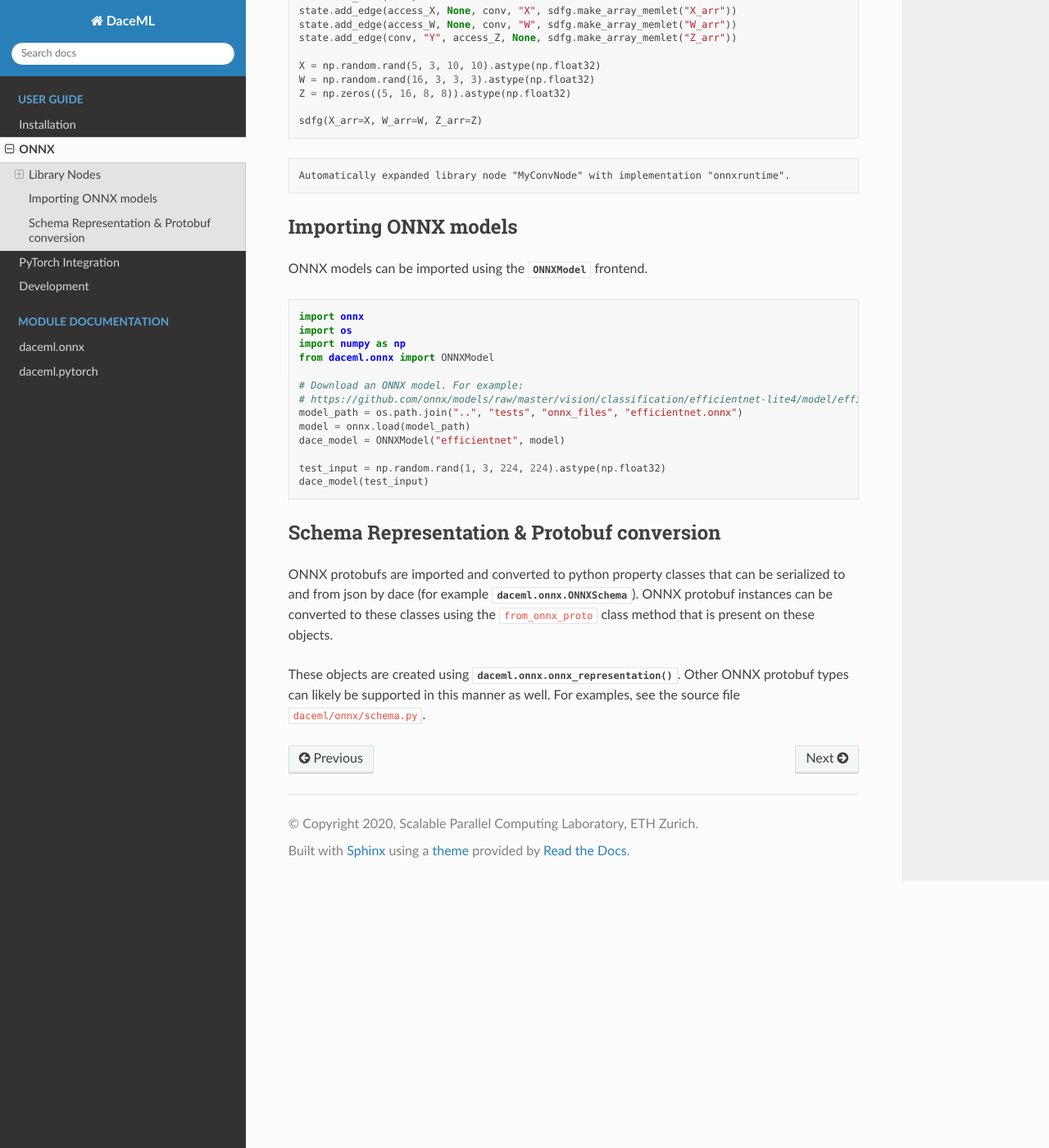
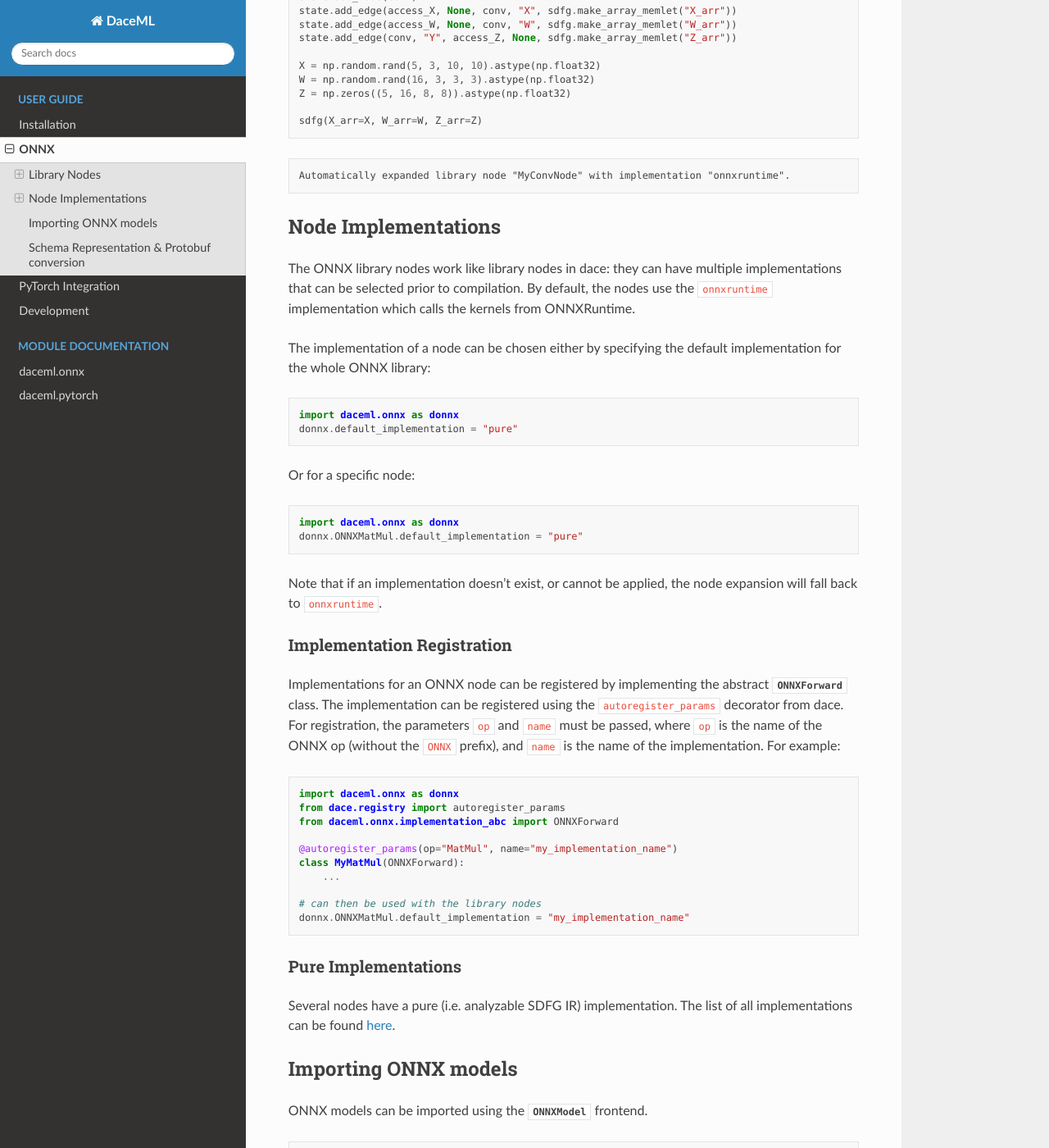
Before and after one commit to spcl/daceml, a Sphinx documentation site: the page built from doc/overviews/onnx.rst, in a window 1280 px wide and 1400 px high, scrolled down 2166 px. Shown: the whole window at 82% size. Built offline with Sphinx 7.4.7 and the Read the Docs theme 2.0.0, drawn with Linux system fonts in a browser that asks for light colours; some of the changed text lies outside the part shown.

Commit message:
Add documentation

```diff
--- a/doc/overviews/onnx.rst
+++ b/doc/overviews/onnx.rst
@@ -101,6 +101,55 @@ or the SDFG API:
 
     Automatically expanded library node "MyConvNode" with implementation "onnxruntime".
 
+Node Implementations
+--------------------
+The ONNX library nodes work like library nodes in dace: they can have multiple implementations that can be selected
+prior to compilation. By default, the nodes use the ``onnxruntime`` implementation which calls the kernels from
+ONNXRuntime.
+
+The implementation of a node can be chosen either by specifying the default implementation for the whole ONNX library:
+
+.. code-block:: python
+
+    import daceml.onnx as donnx
+    donnx.default_implementation = "pure"
+
+Or for a specific node:
+
+.. code-block:: python
+
+    import daceml.onnx as donnx
+    donnx.ONNXMatMul.default_implementation = "pure"
+
+Note that if an implementation doesn't exist, or cannot be applied, the node expansion will fall back to
+``onnxruntime``.
+
+Implementation Registration
+~~~~~~~~~~~~~~~~~~~~~~~~~~~
+Implementations for an ONNX node can be registered by implementing the abstract
+:class:`~daceml.onnx.implementation_abc.ONNXForward` class. The implementation can be registered using the
+``autoregister_params`` decorator from dace. For registration, the parameters ``op`` and ``name`` must be passed,
+where ``op`` is the name of the ONNX op (without the ``ONNX`` prefix), and ``name`` is the name of the implementation.
+For example:
+
+.. code-block:: python
+
+    import daceml.onnx as donnx
+    from dace.registry import autoregister_params
+    from daceml.onnx.implementation_abc import ONNXForward
+
+    @autoregister_params(op="MatMul", name="my_implementation_name")
+    class MyMatMul(ONNXForward):
+        ...
+
+    # can then be used with the library nodes
+    donnx.ONNXMatMul.default_implementation = "my_implementation_name"
+
+Pure Implementations
+~~~~~~~~~~~~~~~~~~~~
+Several nodes have a pure (i.e. analyzable SDFG IR) implementation. The list of all implementations can be found
+:ref:`here <pure-ops>`.
+
 Importing ONNX models
 ---------------------
 ONNX models can be imported using the :class:`~daceml.onnx.ONNXModel` frontend.
@@ -142,8 +191,8 @@ ONNX models can be imported using the :class:`~daceml.onnx.ONNXModel` frontend.
 Schema Representation & Protobuf conversion
 -------------------------------------------
 ONNX protobufs are imported and converted to python property classes that can be serialized to and from json by
-dace (for example :class:`daceml.onnx.ONNXSchema`). ONNX protobuf instances can be converted to these classes using the
+dace (for example :class:`~daceml.onnx.ONNXSchema`). ONNX protobuf instances can be converted to these classes using the
 ``from_onnx_proto`` class method that is present on these objects.
 
-These objects are created using :func:`daceml.onnx.onnx_representation`. Other ONNX protobuf types can likely be
+These objects are created using :func:`~daceml.onnx.onnx_representation`. Other ONNX protobuf types can likely be
 supported in this manner as well. For examples, see the source file ``daceml/onnx/schema.py``.
```
Also changed, not shown: doc/modules/onnx.rst (+16 -0 lines), 2 other files.
